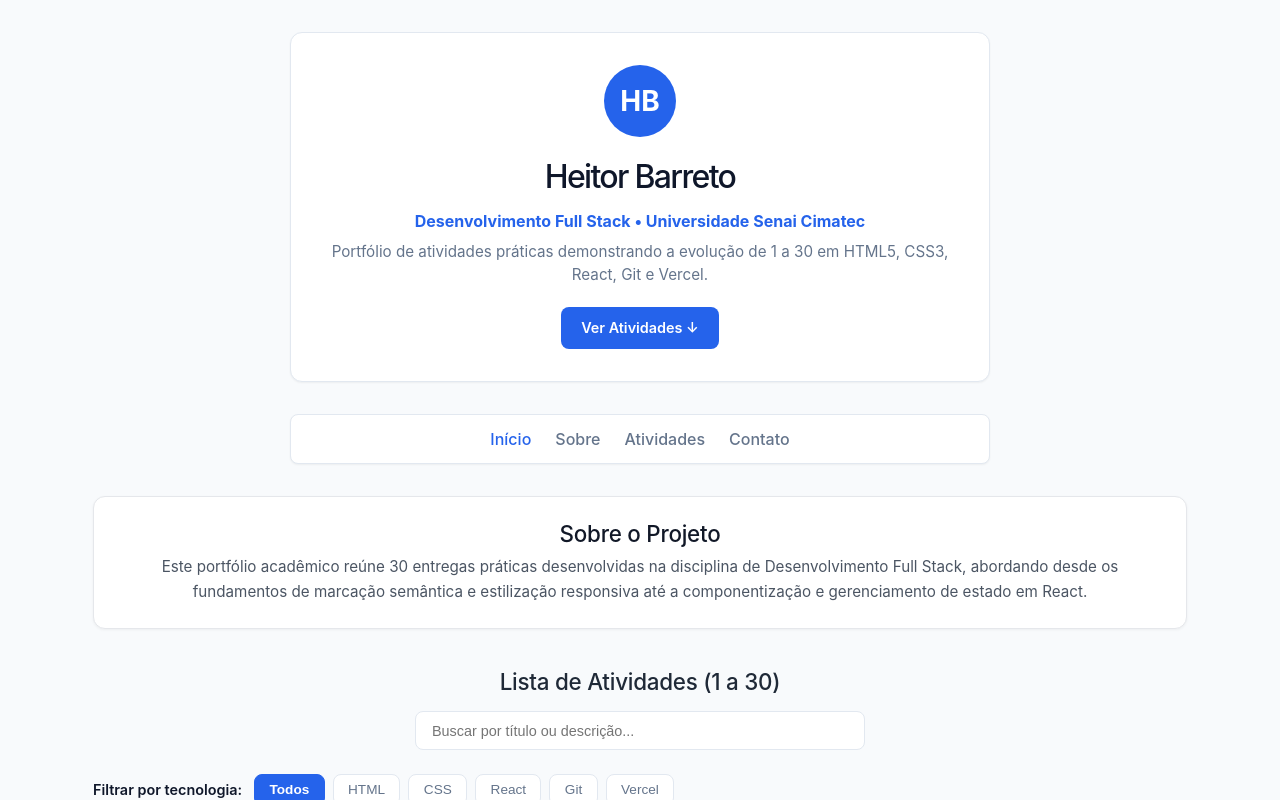
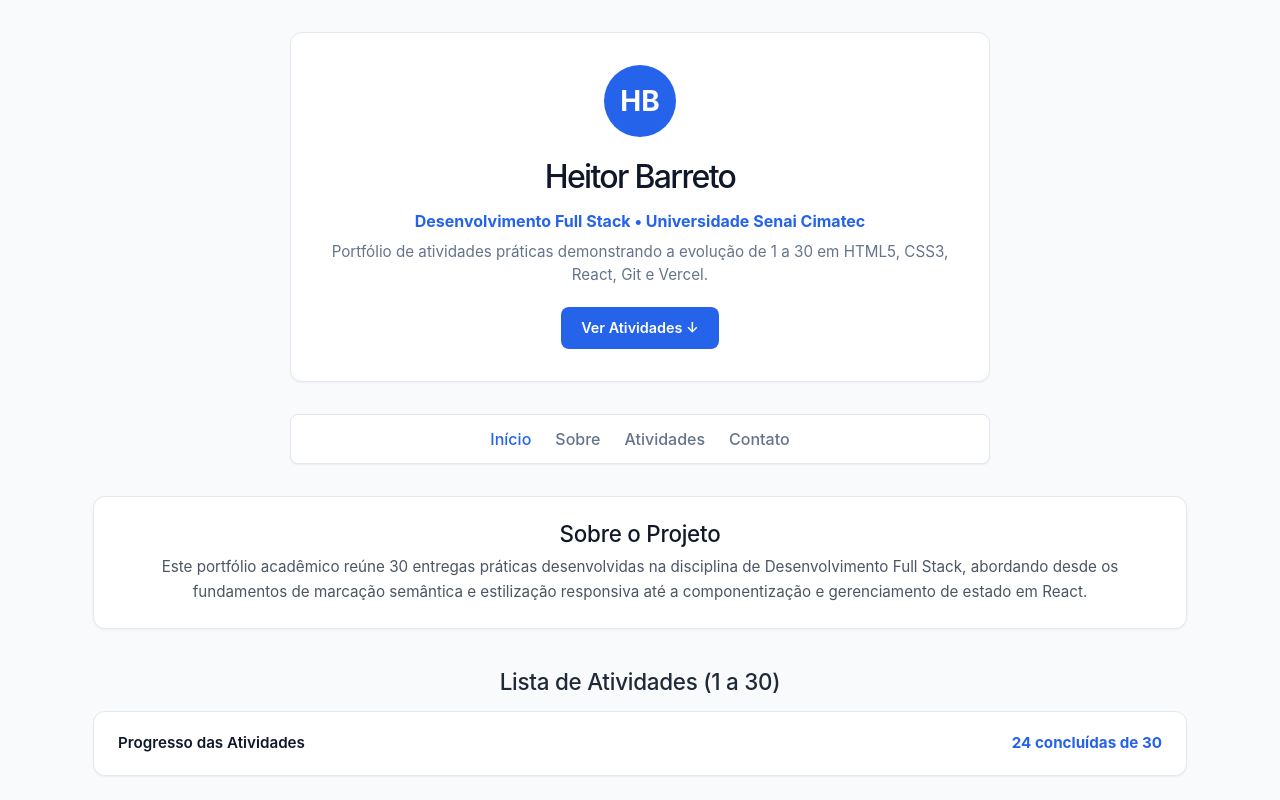
Before and after one commit to Heitorab06/Desenvolvimento-FullStack, a React (Vite) app in the folder roteiro_pratica/: page / in a window 1280 px wide. Shown: the top 800 px of the page. Built offline with nearby package versions, Linux system fonts and the light colour scheme.

Commit message:
feat: exibir progresso das atividades

```diff
--- a/roteiro_pratica/src/App.css
+++ b/roteiro_pratica/src/App.css
@@ -193,6 +193,33 @@
   font-size: 1rem;
 }
 
+/* Progresso (Cards 19 e 20) */
+.progresso-container {
+  background-color: var(--bg-card);
+  border: 1px solid var(--border-color);
+  border-radius: var(--radius-lg);
+  padding: 1.25rem 1.5rem;
+  margin-bottom: 1.5rem;
+  box-shadow: var(--shadow-sm);
+}
+
+.progresso-cabecalho {
+  display: flex;
+  justify-content: space-between;
+  align-items: center;
+  font-size: 0.95rem;
+}
+
+.progresso-titulo {
+  font-weight: 600;
+  color: var(--text-main);
+}
+
+.progresso-contador {
+  font-weight: 700;
+  color: var(--primary);
+}
+
 /* Estilos dos Cartões de Atividades (Card 7) */
 .card-atividade {
   background-color: var(--bg-card);
--- a/roteiro_pratica/src/App.jsx
+++ b/roteiro_pratica/src/App.jsx
@@ -10,6 +10,10 @@ export default function App() {
   const [busca, setBusca] = useState('');
 
   const tecnologiasFiltro = ['Todos', 'HTML', 'CSS', 'React', 'Git', 'Vercel'];
+
+  // Contador de progresso derivado (Card 19)
+  const totalAtividades = listaAtividades.length;
+  const concluidas = listaAtividades.filter((item) => item.status === 'Concluída').length;
 
   const atividadesFiltradas = listaAtividades.filter((item) => {
     const matchTec =
@@ -57,6 +61,14 @@ export default function App() {
           <h2 style={{ fontSize: '1.4rem', color: '#1f2937', marginBottom: '1rem' }}>
             Lista de Atividades (1 a 30)
           </h2>
+
+          {/* Contador de Progresso (Card 19) */}
+          <div className="progresso-container">
+            <div className="progresso-cabecalho">
+              <span className="progresso-titulo">Progresso das Atividades</span>
+              <span className="progresso-contador">{concluidas} concluídas de {totalAtividades}</span>
+            </div>
+          </div>
 
           {/* Busca por Texto (Card 18) */}
           <div className="busca-container">
```
